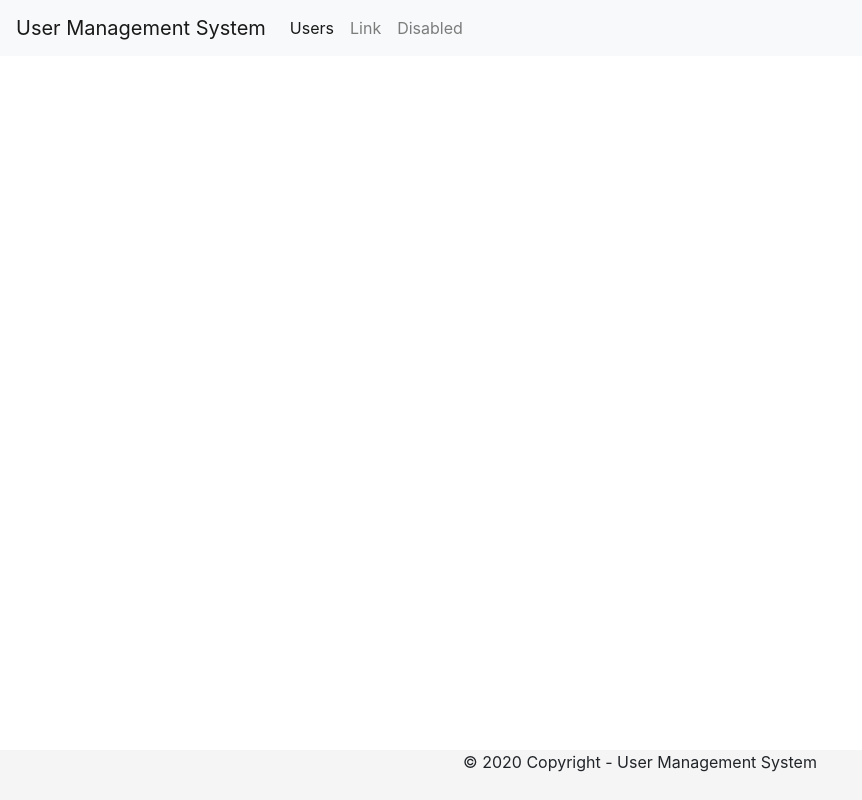
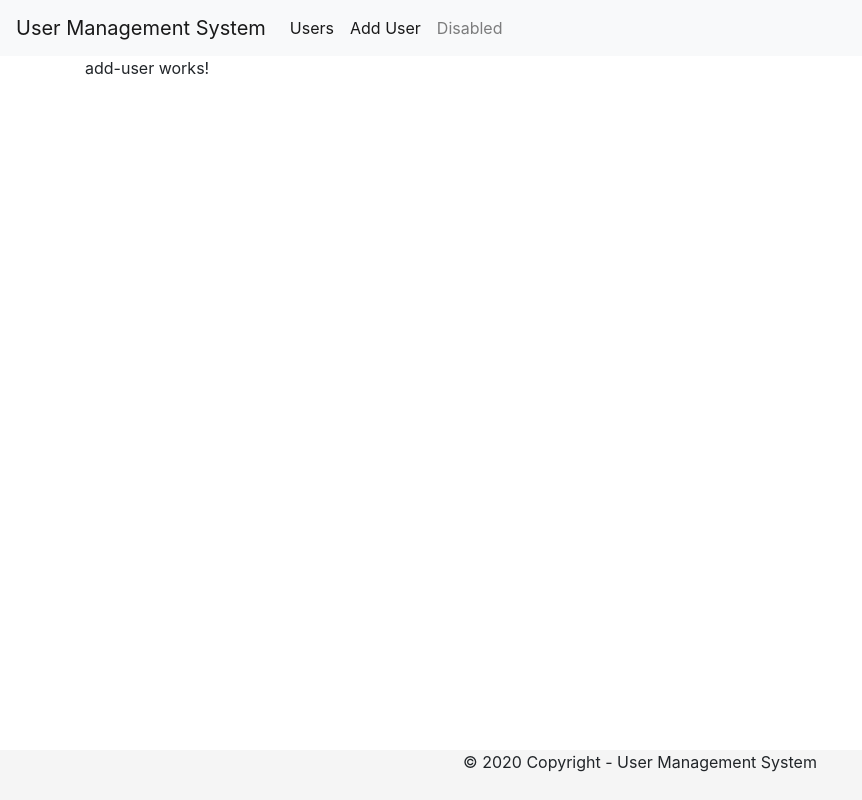
Before and after one commit to aakashverma1124/User-Management-System-Spring-Boot-Angular-10-Frontend, an Angular app: page /add-user in a window 1280 px wide. Before the commit this address led to /. Shown: the whole page, without its empty margins (0-862 px from the left). Built offline with nearby package versions, Linux system fonts and the light colour scheme.

Commit message:
add-user component is created and routing is added

```diff
--- /dev/null
+++ b/src/app/add-user/add-user.component.html
@@ -0,0 +1 @@
+<p>add-user works!</p>
--- /dev/null
+++ b/src/app/add-user/add-user.component.ts
@@ -0,0 +1,15 @@
+import { Component, OnInit } from '@angular/core';
+
+@Component({
+  selector: 'app-add-user',
+  templateUrl: './add-user.component.html',
+  styleUrls: ['./add-user.component.css']
+})
+export class AddUserComponent implements OnInit {
+
+  constructor() { }
+
+  ngOnInit(): void {
+  }
+
+}
--- a/src/app/app-routing.module.ts
+++ b/src/app/app-routing.module.ts
@@ -2,10 +2,12 @@ import { NgModule } from '@angular/core';
 import { CommonModule } from '@angular/common';
 import {Router, RouterModule, Routes} from '@angular/router';
 import {UserListComponent} from './user-list/user-list.component';
+import {AddUserComponent} from './add-user/add-user.component';
 
 
 const routes: Routes = [
   {path: 'users', component: UserListComponent},
+  {path: 'add-user', component: AddUserComponent},
   {path: '', redirectTo: 'users', pathMatch: 'full'}
 ];
 
--- a/src/app/app.component.html
+++ b/src/app/app.component.html
@@ -8,10 +8,10 @@
   <div class="collapse navbar-collapse" id="navbarSupportedContent">
     <ul class="navbar-nav mr-auto">
       <li class="nav-item active">
-        <a class="nav-link" routerLink="users" routerLinkActive="active">Users <span class="sr-only">(current)</span></a>
+        <a class="nav-link" routerLink="users" routerLinkActive="active">Users</a>
       </li>
       <li class="nav-item">
-        <a class="nav-link" href="#">Link</a>
+        <a class="nav-link" routerLink="add-user" routerLinkActive="active">Add User</a>
       </li>
       <li class="nav-item">
         <a class="nav-link" href="#">Disabled</a>
--- a/src/app/app.module.ts
+++ b/src/app/app.module.ts
@@ -5,11 +5,13 @@ import { AppComponent } from './app.component';
 import { UserListComponent } from './user-list/user-list.component';
 import {HttpClientModule} from '@angular/common/http';
 import {AppRoutingModule} from './app-routing.module';
+import { AddUserComponent } from './add-user/add-user.component';
 
 @NgModule({
   declarations: [
     AppComponent,
-    UserListComponent
+    UserListComponent,
+    AddUserComponent
   ],
   imports: [
     BrowserModule,
```
Also changed, not shown: src/app/add-user/add-user.component.css (added), 1 other file (tests, documents, lock files or other folders).
